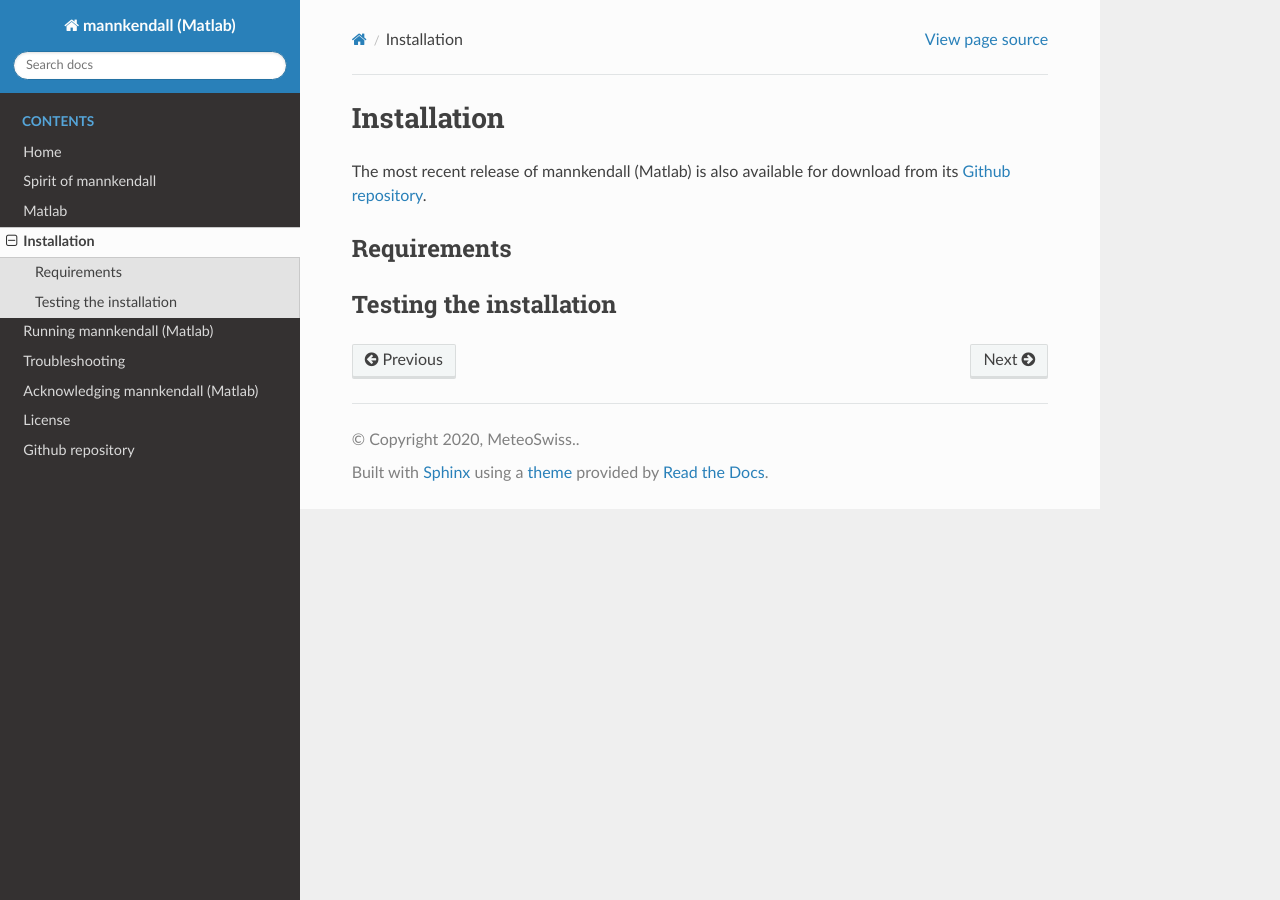
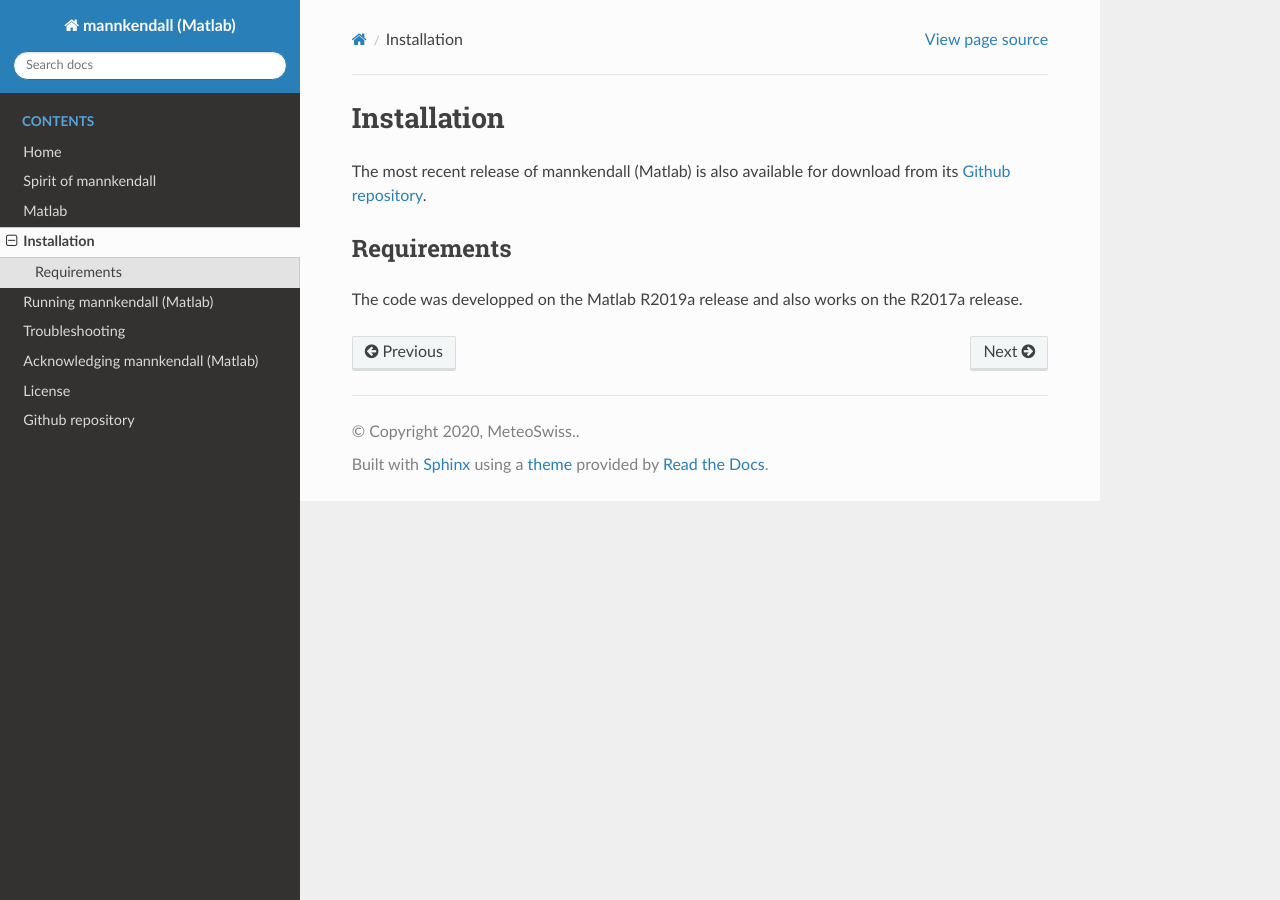
Before and after one commit to mannkendall/Matlab, a Sphinx documentation site: the page built from docs/source/installation.rst, in a window 1280 px wide. Built offline with Sphinx 7.4.7 and the Read the Docs theme 2.0.0, drawn with Linux system fonts in a browser that asks for light colours; the version number could not be read and is left out.

Commit message:
Update installation.rst
release number input

```diff
--- a/docs/source/installation.rst
+++ b/docs/source/installation.rst
@@ -10,7 +10,4 @@ The most recent release of |name| is also available for download from its
 
 Requirements
 ------------
-
-
-Testing the installation
-------------------------
+The code was developped on the Matlab R2019a release and also works on the R2017a release.
```
